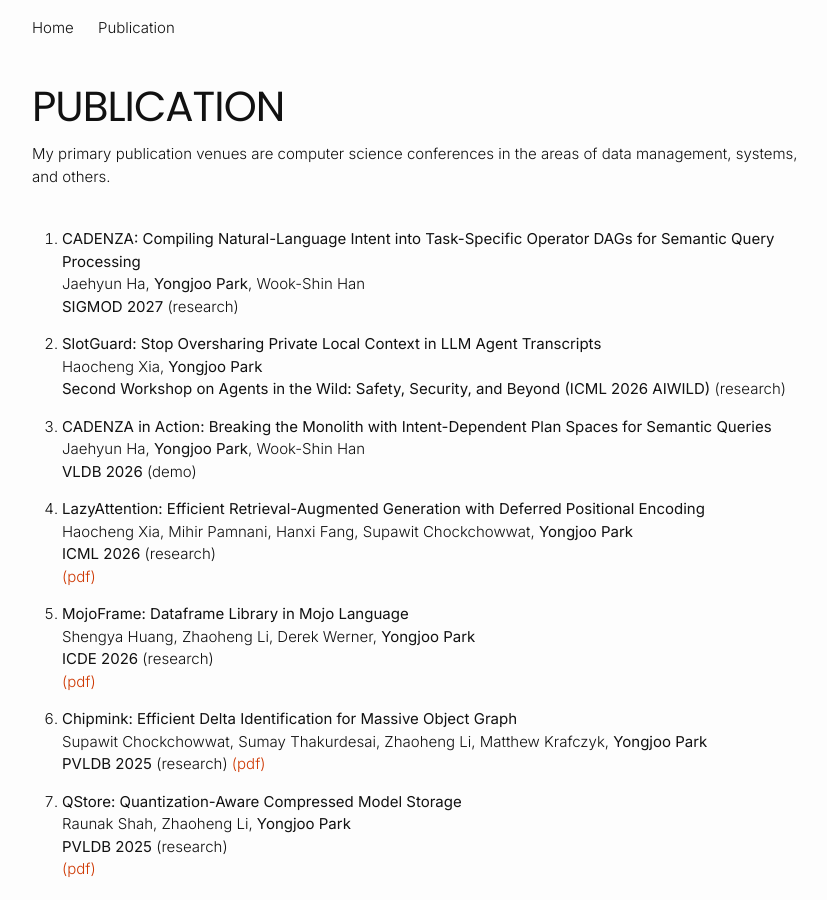
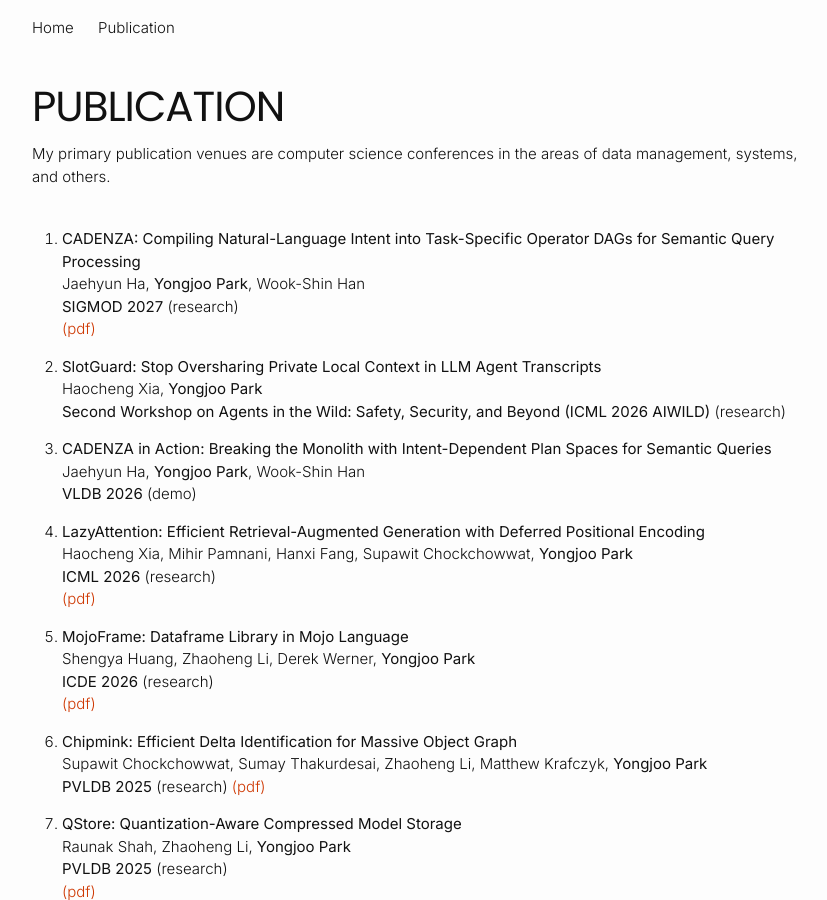
Before and after one commit to pyongjoo/pyongjoo.github.io, a Jekyll site: the page built from publication.md, in a window 1280 px wide and 900 px high. Shown: the whole window, without its empty margins (218-1045 px from the left). Built offline with Jekyll 4.4.1, drawn with Linux system fonts in a browser that asks for light colours.

Commit message:
Add cadenza pdf

```diff
--- a/publication.md
+++ b/publication.md
@@ -13,6 +13,7 @@
 1. **CADENZA: Compiling Natural-Language Intent into Task-Specific Operator DAGs for Semantic Query Processing**
    Jaehyun Ha, **Yongjoo Park**, Wook-Shin Han
    **SIGMOD 2027** (research)
+   [(pdf)](https://arxiv.org/abs/2606.29151)
 
 1. **SlotGuard: Stop Oversharing Private Local Context in LLM Agent Transcripts**
    Haocheng Xia, **Yongjoo Park**
```
